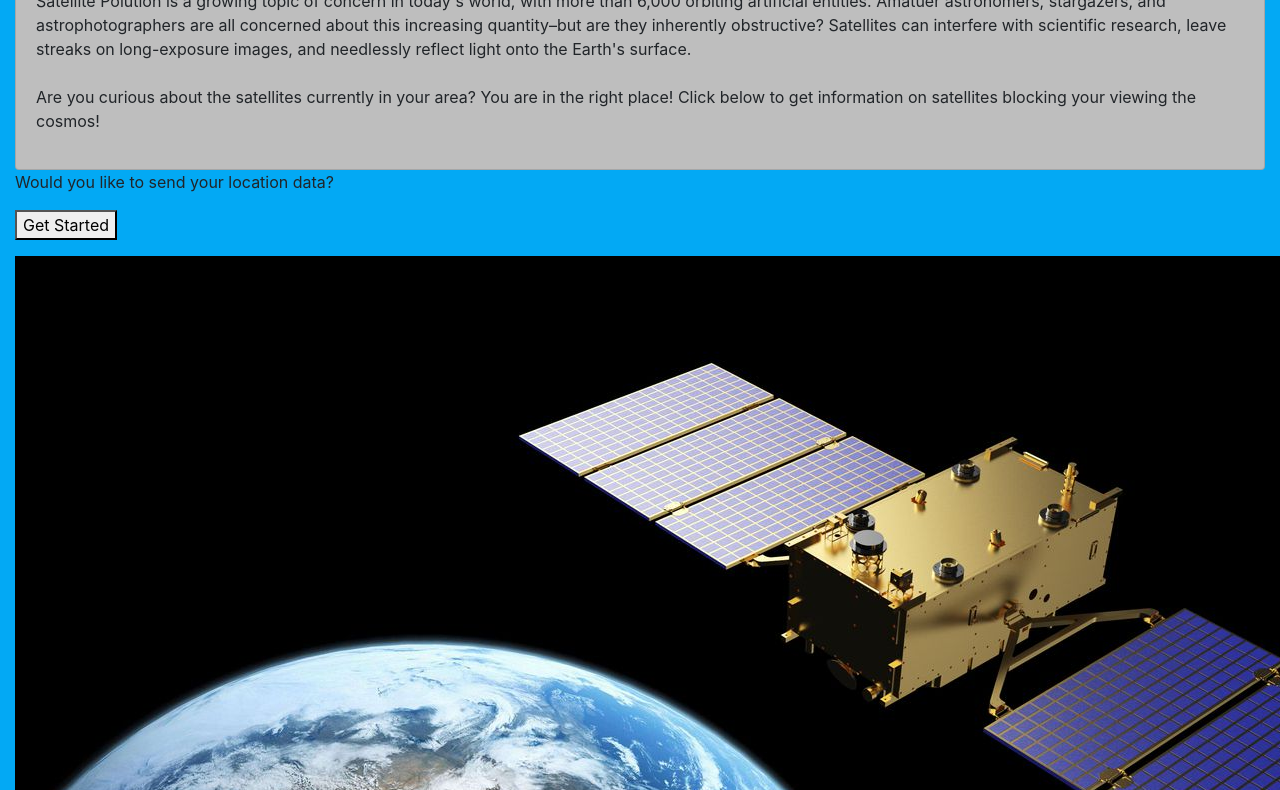
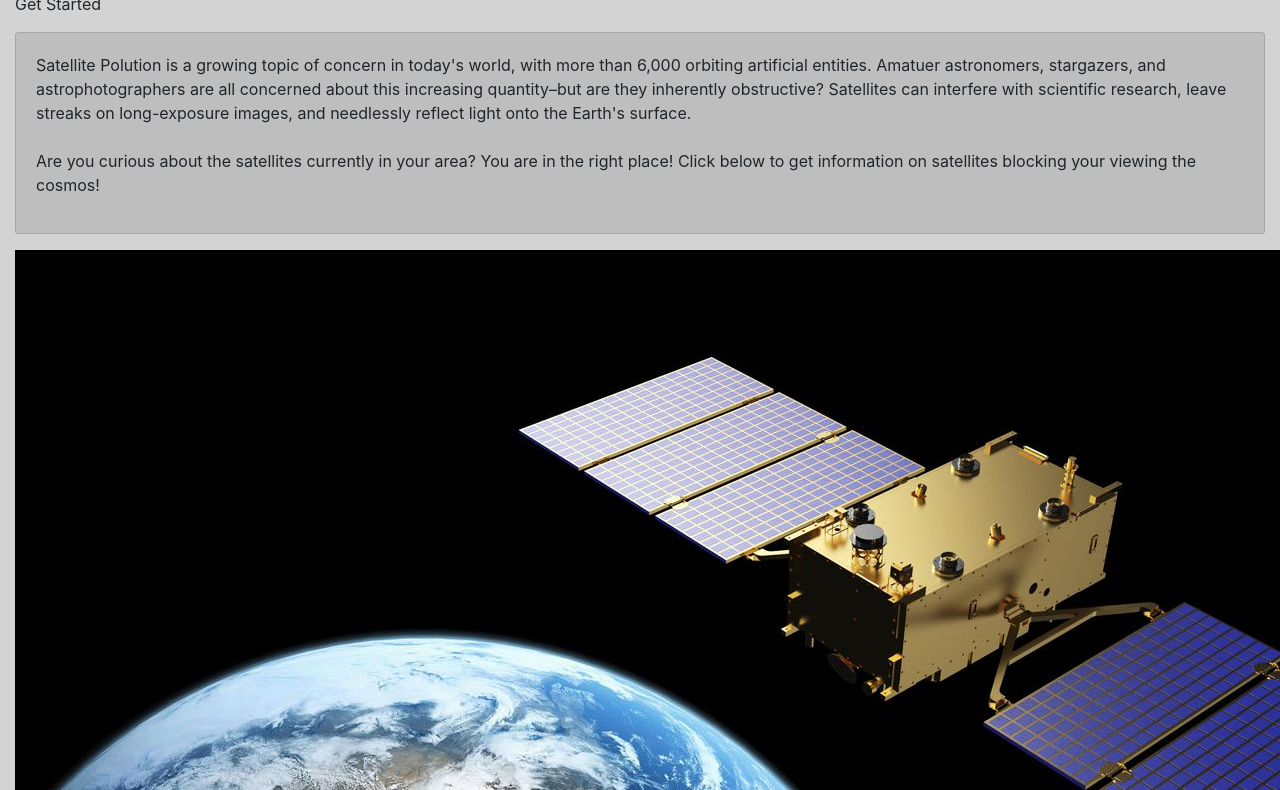
Before and after one commit to Spacener/HackCU_2021_Sevens, a website: page views/home.html in a window 1280 px wide. Shown: the part 735-1525 px from the top of the page. Drawn offline with nearby package versions, Linux system fonts and the light colour scheme.

Commit message:
Style changes

```diff
--- a/views/home.html
+++ b/views/home.html
@@ -45,14 +45,20 @@
 <!--</nav>-->
 <div class="container-fluid particles" style="background-color: rgb(30,30,30)">
     <div id="particles-js">
+        <div class="box middle center">START HERE</div>
     </div>
 </div>
 
 
-<div class="container-fluid pt-3 content-1" style="background-color: #03a9f4">
+<div class="container-fluid pt-3 content-1" style="background-color: #D3D3D3">
     <div class="d-flex justify-content-center">
         <h1 id="colortag">Home Page</h1>
     </div>
+
+    <div onclick="getLocation()">
+        <p>Get Started</p>
+    </div>
+
     <div class="card" style="background-color: rgb(190,190,190)">
         <div class="card-body"><p>Satellite Polution is a growing topic of concern in today's world,
             with more than 6,000 orbiting artificial entities. Amatuer astronomers, stargazers,
@@ -63,9 +69,6 @@
             You are in the right place! Click below to get information on satellites blocking your viewing the cosmos!
         </p></div>
     </div>
-    <p>Would you like to send your location data?</p>
-
-    <button onclick="getLocation()">Get Started</button>
 
     <p id="demo"></p>
     <img src= "../images/Geely_Sat.jpg" height="1050px" width="1400px">
```
